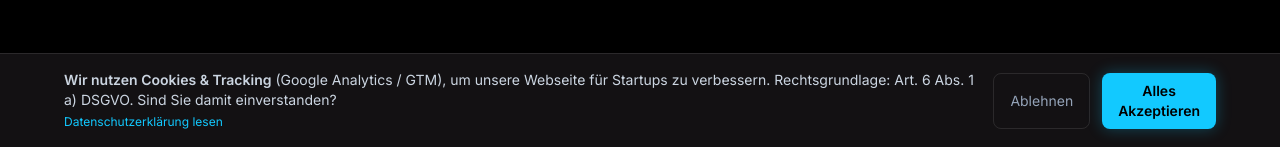
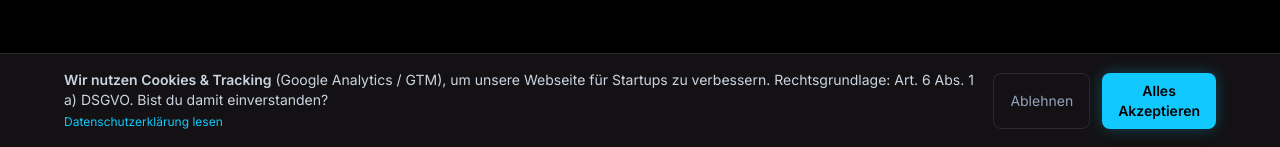
Before and after one commit to u1143922981-blip/FoundersCover, a React (Vite) app: page / in a window 1280 px wide. Shown: the part 653-800 px from the top of the page. Built offline with nearby package versions, Linux system fonts and the light colour scheme.

Commit message:
style: switch cookie banner to informal (Du)

```diff
--- a/components/CookieBanner.tsx
+++ b/components/CookieBanner.tsx
@@ -32,7 +32,7 @@ const CookieBanner: React.FC = () => {
                 <div className="text-sm text-slate-300">
                     <p>
                         <strong>Wir nutzen Cookies & Tracking</strong> (Google Analytics / GTM), um unsere Webseite für Startups zu verbessern.
-                        Rechtsgrundlage: Art. 6 Abs. 1 a) DSGVO. Sind Sie damit einverstanden?
+                        Rechtsgrundlage: Art. 6 Abs. 1 a) DSGVO. Bist du damit einverstanden?
                     </p>
                     <a href="/datenschutz" className="text-primary hover:underline text-xs mt-1 inline-block">
                         Datenschutzerklärung lesen
```
